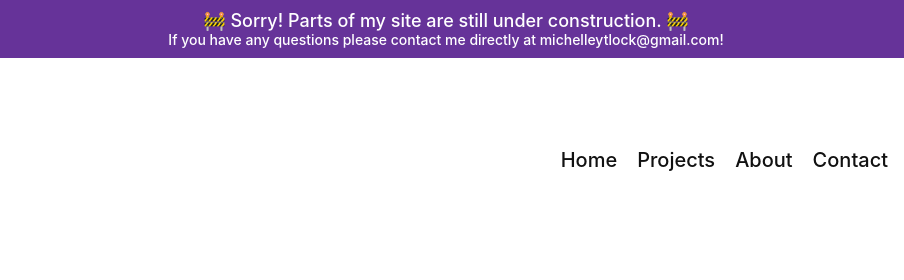
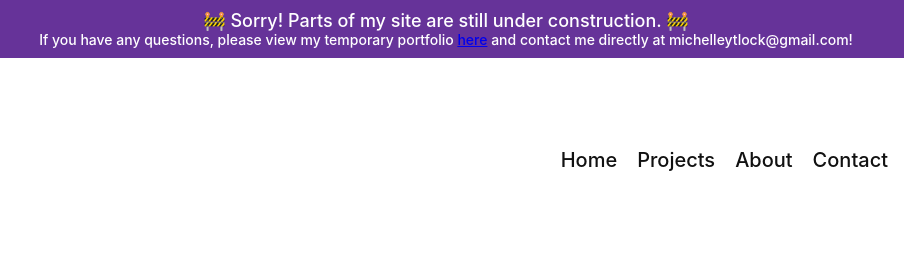
Before and after one commit to michelleytlock/portfolio, a Gatsby site: page /home in a window 1280 px wide. Shown: the top 280 px of the page, 204-1108 px from the left. Built offline with nearby package versions, Linux system fonts and the light colour scheme; Gatsby itself is replaced by a stand-in of ours.

Commit message:
Edit alert message

```diff
--- a/src/components/Alert.js
+++ b/src/components/Alert.js
@@ -5,7 +5,7 @@ function Alert() {
    return (
       <div className="alert">
          <h2>🚧 Sorry! Parts of my site are still under construction. 🚧</h2>
-        <h3>If you have any questions please contact me directly at michelleytlock@gmail.com!</h3>
+        <h3>If you have any questions, please view my temporary portfolio <a href="https://www.notion.so/Meet-Michelle-72456c13129b486f9cd9160dfc9ed69f" target="_blank">here</a> and contact me directly at michelleytlock@gmail.com!</h3>
       </div>
    )
 }
```
